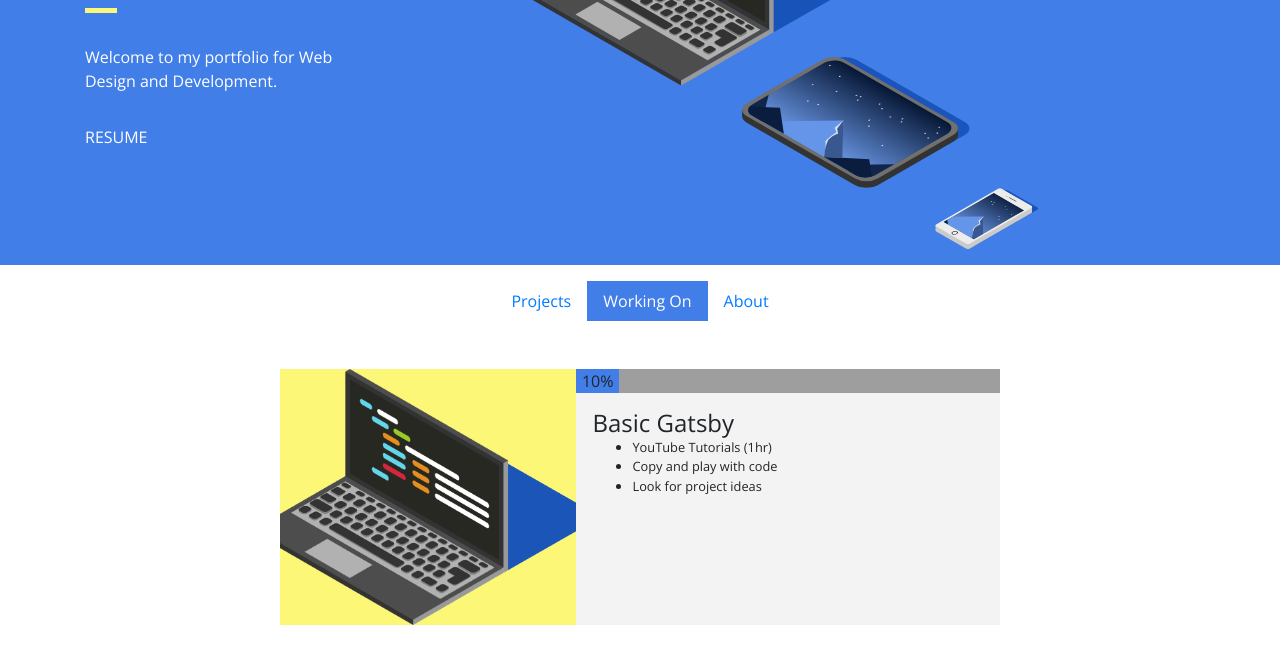
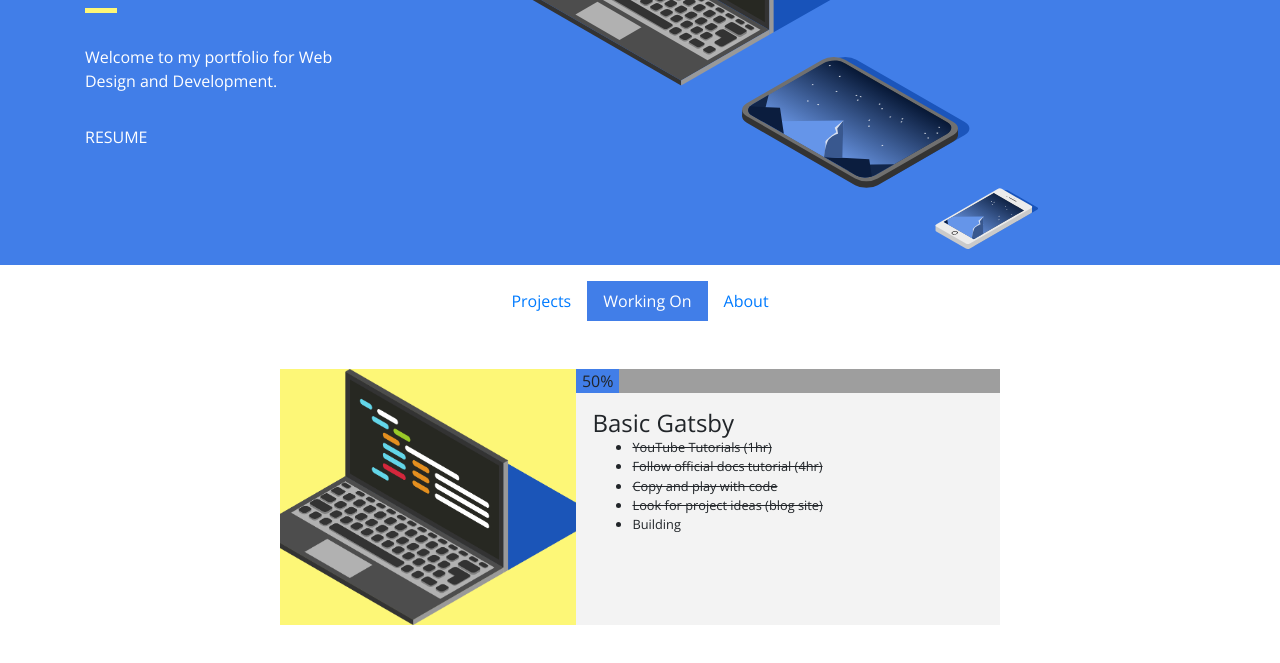
Before and after one commit to qphandev/qphandev.github.io, a plain HTML site: page index.html in a window 1280 px wide. Both pictures are taken after a click on the tab "Working On". Shown: the part 179-842 px from the top of the page. Drawn offline with nearby package versions, Linux system fonts and the light colour scheme; files that its build step writes are made by us from their sources.

Commit message:
Updated 60% gatsby learning

```diff
--- a/index.html
+++ b/index.html
@@ -206,15 +206,17 @@
                         </div>
                         <div class="working-card__body">
                             <div class="working-card__progress-bar">
-                                <div class="working-card__progress-bar-filled w-10">10%</div>
+                                <div class="working-card__progress-bar-filled w-10">50%</div>
                             </div>
 
                             <div class="working-card__text">
                                 <h1>Basic Gatsby</h1>
                                 <ul>
-                                    <li>YouTube Tutorials (1hr)</li>
-                                    <li>Copy and play with code</li>
-                                    <li>Look for project ideas</li>
+                                    <li><s>YouTube Tutorials (1hr)</s></li>
+                                    <li><s>Follow official docs tutorial (4hr)</s></li>
+                                    <li><s>Copy and play with code</s></li>
+                                    <li><s>Look for project ideas (blog site)</s></li>
+                                    <li>Building</li>
                                 </ul>
                             </div>
                         </div>
```
